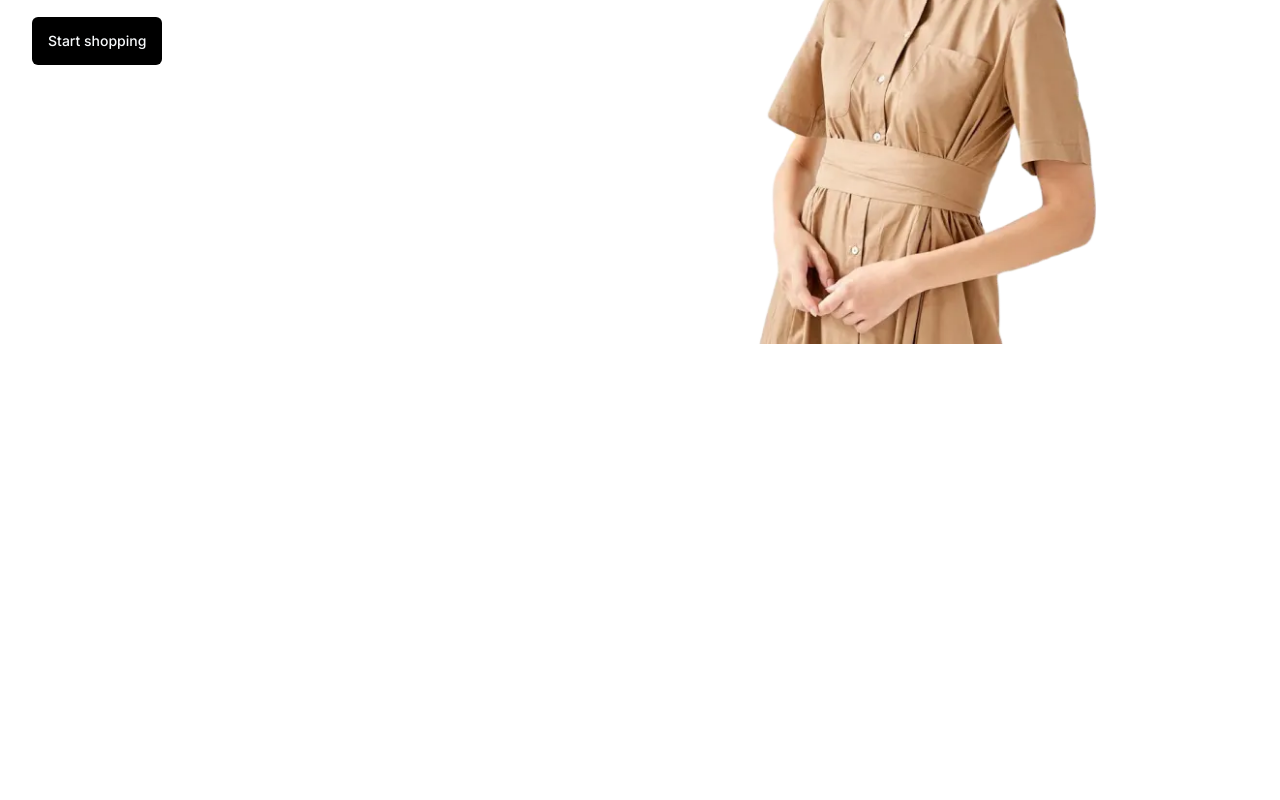
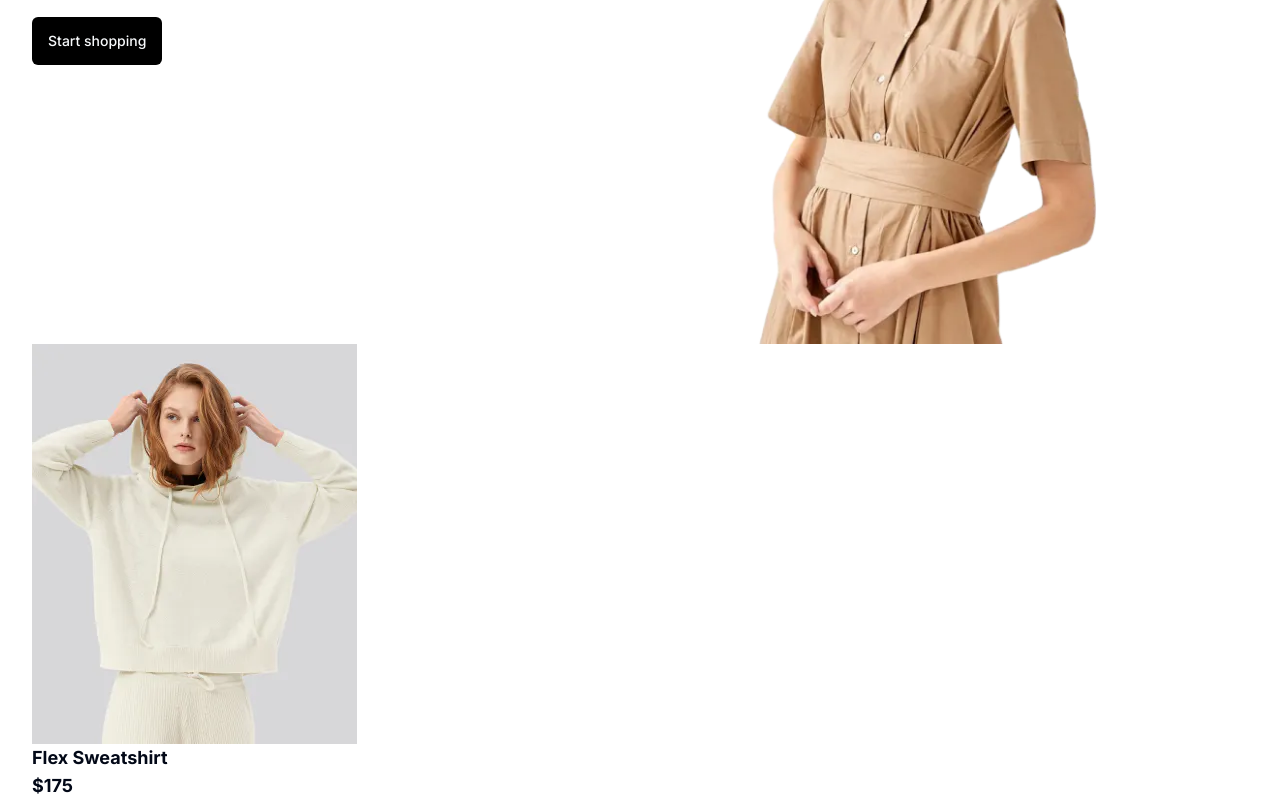
Before and after one commit to dawoodrizwan-05/Hackathone-one-dine-Market, a Next.js app: page / in a window 1280 px wide. Shown: the part 329-1129 px from the top of the page. Before the commit the page ends 800 px from the top, so only its background shows below. Built offline with nearby package versions, Linux system fonts and the light colour scheme.

Commit message:
code commit

```diff
--- a/src/app/page.tsx
+++ b/src/app/page.tsx
@@ -1,10 +1,12 @@
 import React from 'react'
 import Hero from '@/views/Hero'
+import ProductList from '@/views/ProductList'
 
 export default function page() {
   return (
    <div>
     <Hero/>
+    <ProductList/>
    </div>
   )
 }
```
Also changed, not shown: public/p1.webp (added).
